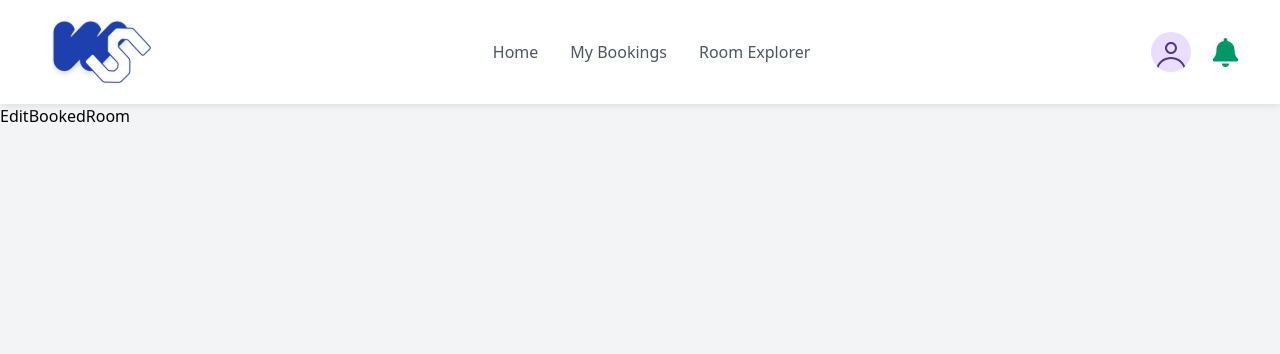
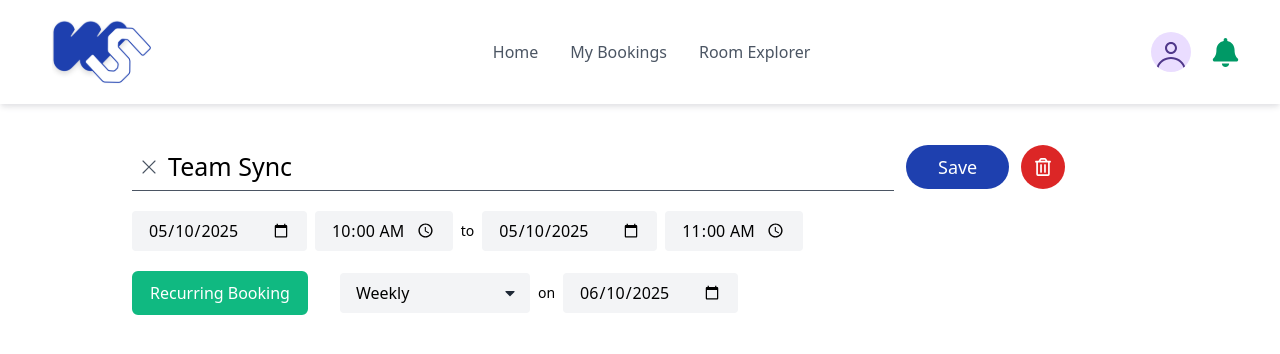
Before and after one commit to donnabell-s/WorkSync-frontend, a React (Vite) app: page /user/edit-booking in a window 1280 px wide. Shown: the top 354 px of the page. Built offline with nearby package versions, Linux system fonts and the light colour scheme.

Commit message:
finished edit

```diff
--- a/src/views/components/Feature/RoomBookingForm.tsx
+++ b/src/views/components/Feature/RoomBookingForm.tsx
@@ -61,8 +61,8 @@ const RoomBookingForm: React.FC<RoomBookingFormProps> = ({ edit = false }) => {
         <div className="flex flex-col md:flex-row items-start md:items-center gap-3">
             <div className="relative w-full md:w-[75%]">
                 <RxCross1
-                className="absolute left-2 top-1/2 -translate-y-1/2 text-[#4B5563] cursor-pointer text-lg"
-                onClick={() => navigate("/user/room-explorer")}
+                    className="absolute left-2 top-1/2 -translate-y-1/2 text-[#4B5563] cursor-pointer text-lg"
+                    onClick={() => navigate(edit ? "/user/my-bookings" : "/user/room-explorer")}
                 />
                 <input
                 type="text"
--- a/src/views/components/Feature/UserBookingList.tsx
+++ b/src/views/components/Feature/UserBookingList.tsx
@@ -1,6 +1,7 @@
 import React, { useState } from 'react';
 import { FaChevronLeft, FaChevronRight } from "react-icons/fa6";
 import { Booking, sampleBookingList } from './UserBookingListInterface';
+import { useNavigate } from 'react-router';
 
 interface Props {
   dateOrder: 'asc' | 'desc' | 'all';
@@ -23,6 +24,7 @@ const getThClasses = () => 'py-5 px-4 border-b-[1px] border-b-[#D2D4D8] text-bas
 const UserBookingList: React.FC<Props> = ({ dateOrder, statusFilter, searchQuery }) => {
   const [currentPage, setCurrentPage] = useState(1);
   const [itemsPerPage, setItemsPerPage] = useState(10);
+  const navigate = useNavigate();
 
   // Filter by search query (search by id, name, room, location)
   let filtered = [...sampleBookingList];
@@ -81,7 +83,17 @@ const UserBookingList: React.FC<Props> = ({ dateOrder, statusFilter, searchQuery
           </thead>
           <tbody>
             {visibleBookings.map((booking) => (
-              <tr key={booking.id} className="text-sm hover:bg-gray-50">
+              // <tr key={booking.id} className="text-sm hover:bg-gray-50">
+              <tr
+                key={booking.id}
+                className={`text-sm ${booking.status === "Upcoming" ? "hover:bg-gray-100 cursor-pointer" : ""}`}
+                onClick={() => {
+                  if (booking.status === "Upcoming") {
+                    navigate(`/user/edit-booking`);
+                  }
+                }}
+              >
+
                 <td className={getTdClasses()}>{booking.id}</td>
                 <td className={getTdClasses()}>{booking.name}</td>
                 <td className={getTdClasses()}>{booking.room}</td>
--- a/src/views/containers/User/Forms-Room/EditBookedRoom/EditBookedRoom.tsx
+++ b/src/views/containers/User/Forms-Room/EditBookedRoom/EditBookedRoom.tsx
@@ -1,9 +1,27 @@
-import React from 'react'
+import { useEffect, useState } from 'react';
+import RoomDetailsForm from '../../../../components/Feature/RoomDetailsForm';
+import MeetingDetailsForm from '../../../../components/Feature/MeetingDetailsForm';
+import RoomBookingForm from '../../../../components/Feature/RoomBookingForm';
 
 const EditBookedRoom = () => {
+  const [roomCode, setRoomCode] = useState<string | null>(null);
+
+  useEffect(() => {
+    const storedRoomCode = localStorage.getItem("selectedRoomId");
+    setRoomCode(storedRoomCode);
+  }, []);
+
   return (
-    <div>EditBookedRoom</div>
-  )
-}
+    <div className='h-full bg-white flex flex-col px-4 sm:px-8 md:px-13 lg:px-25 xl:px-33 py-6 sm:py-8 md:py-10 gap-9'>
+      <div>
+        <RoomBookingForm edit={true} />
+      </div>
+      <div  className="h-full flex flex-col md:flex-row gap-6 md:gap-10 lg:gap-13">
+        <MeetingDetailsForm roomCode={roomCode} />
+        <RoomDetailsForm roomCode={roomCode} />
+      </div>
+    </div>
+  );
+};
 
-export default EditBookedRoom
+export default EditBookedRoom;
```
